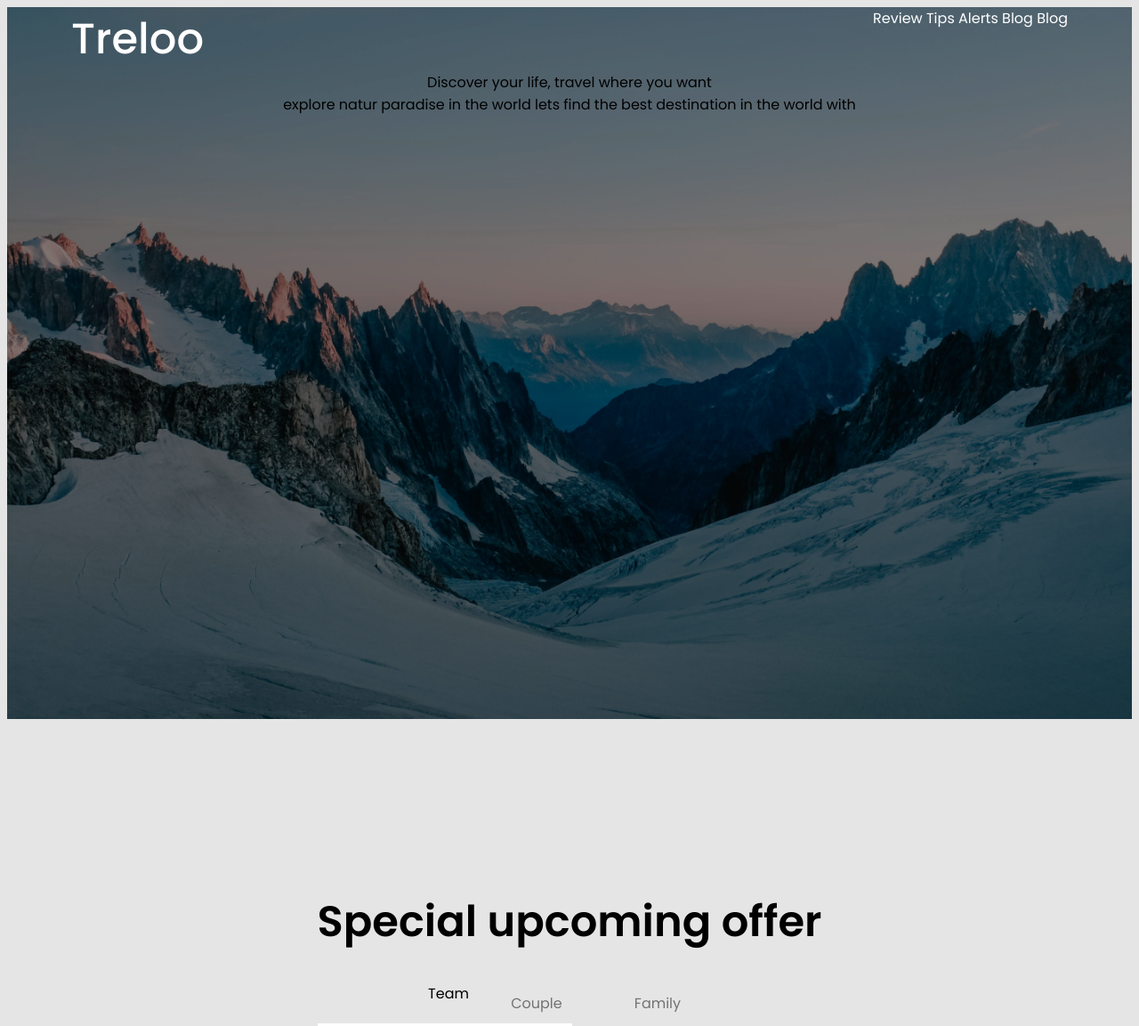
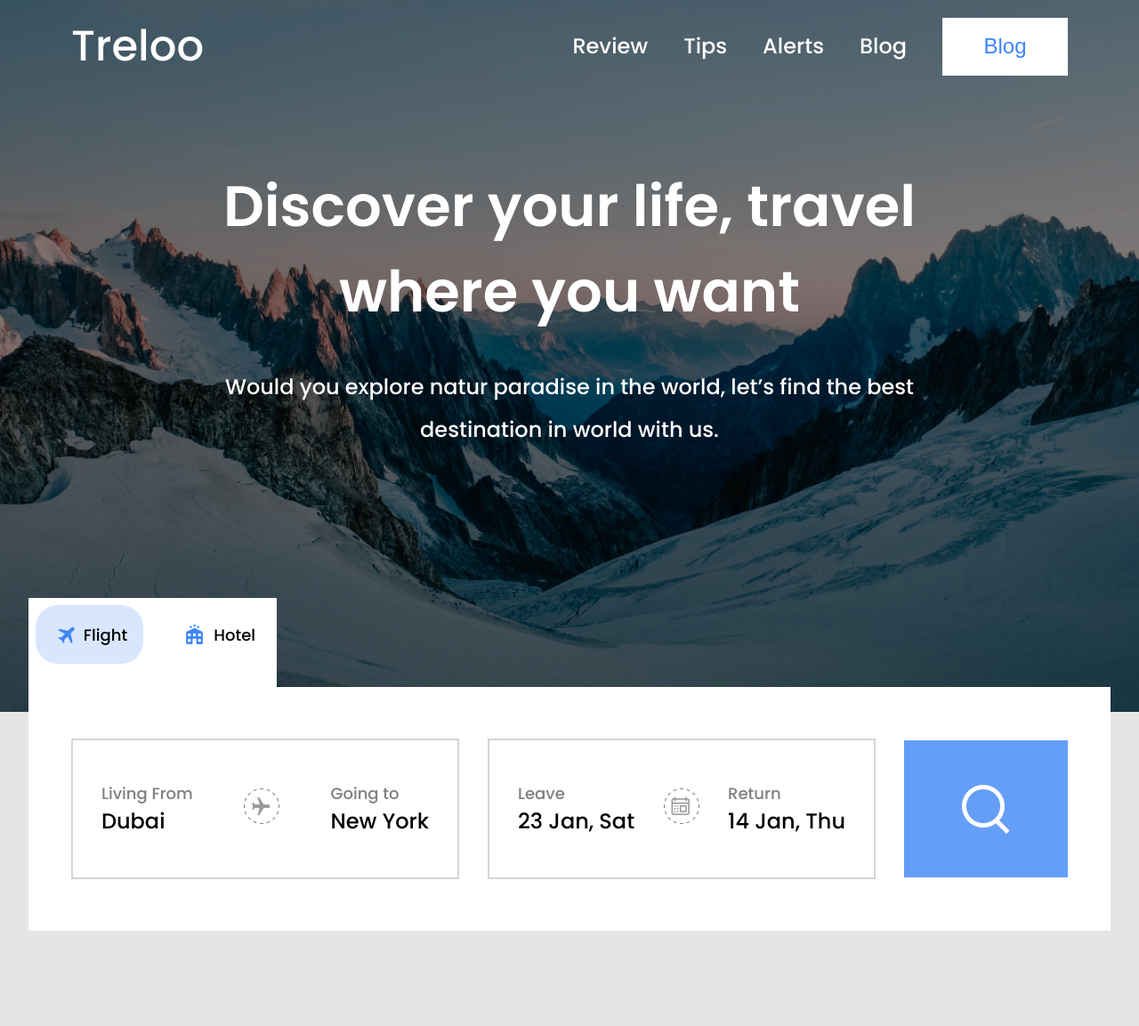
Before and after one commit to zeemoh/travel-agent-landing-page, a plain HTML site: page index.html in a window 1280 px wide. Shown: the top 1153 px of the page at 89% size. Drawn offline with Linux system fonts and the light colour scheme.

Commit message:
top section and footer

```diff
--- a/index.html
+++ b/index.html
@@ -18,60 +18,70 @@
       <div class="container">
         <div class="header">
           <p>Treloo</p>
-          <ul>
-            <li><a href="">Review</a></li>
-            <li><a href="">Tips</a></li>
-            <li><a href="">Alerts</a></li>
-            <li><a href="">Blog</a></li>
-            <li><a href="">Blog</a></li>
-          </ul>
+          <div class="nav-links">
+            <p><a href="">Review</a></p>
+            <p><a href="">Tips</a></p>
+            <p><a href="">Alerts</a></p>
+            <p><a href="">Blog</a></p>
+            <button >Blog</button>
+          </div>
+        </div >
+            <div class="jumbotron">
+              <h2>Discover your life, travel where you want</h2>
+              <p> Would you explore natur paradise in the world, let’s find the best destination in world with us.</p>
+            </div>
+          </div>
         </div>
-            <p>Discover your life, travel where you want</p>
-<p> explore natur paradise in the world  lets find the best destination in the world with </p>
 
-    </div>
+    </section>
+
+    <section class="flight-data">
+      <div class="container">
+        <div class="flight-data-1">
+          <div class="inner">
+            <div class="flight">
+              <img src="./assets/Airplane Mode On.png" alt="" >
+              <p>Flight</p>
+            </div>
+            <div class="hotel">
+              <img src="./assets/Hotel Star.png" alt="" srcset="">
+              <p>Hotel</p>
+            </div>
+          </div>
+        </div>
+        <div class="flight-data-2">
+           <div class="departure">
+             <div class="div1">
+              <p>Living From</p>
+              <p>Dubai</p>
+             </div>
+             <div class="div2">
+               <img src="./assets/plane.png" alt="">
+             </div>
+             <div class="div1">
+              <p>Going to</p>
+              <p>New York</p>
+             </div>
+           </div>
+           <div class="departure">
+            <div class="div1">
+              <p>Leave</p>
+              <p>23 Jan, Sat</p>
+            </div>
+            <div class="div2">  <img src="./assets/time.png" alt=""></div>
+            <div class="div1">
+              <p>Return</p>
+              <p>14 Jan, Thu</p>
+            </div>
+           </div>
+           <div class="search"> <img src="./assets/search.png" alt=""></div>
+        </div>
+      </div>
     </section>
 
 
 
 
-          <section class="offer">
-             <div class="container">
-               <div class="offer-content">
-                 <h2 class="section-header">Special upcoming offer</h2>
-                 <div class="offer-tabs-div">
-                    <div class="offer-tab-active">
-                      <p>Team</p>
-                    </div>
-                    <div class="offer-tab"><p>Couple</p></div>
-                    <div class="offer-tab"><p>Family</p></div>
-                 </div>
-                      <div class="offer-card-div">
-                        <div class="offer-card">
-                        <div class="offer-card-top">
-                          <img src="./assets/offer 1.png" alt="">
-                        </div>
-                        <div class="offer-card-bottom">
-                          <h3>Loga sea</h3>
-                        </div>
-                        </div>
-                        <div class="offer-card">
-                          <div class="offer-card-top">
-                            <img src="./assets/offer 2.png" alt="" />
-                          </div>
-                          <div class="offer-card-bottom">
-                            <h3>Ansgar scheffold</h3>
-                           <p> <img src="./assets/offer 3.png" alt="" /> </p>
-                          </div>
-                        </div>
-                          <div class="offer-card-bottom">
-                            <h3>Lonax</h3>
-                           <p> <img src="./assets/Location." alt="" /> </p>
-                      </div>
-                </div>
-             </div>
-
-          </section>
 
 
 
@@ -213,5 +223,19 @@
         </div>
       </div>
     </section>
+
+    <footer>
+      <div class="container">
+        <div class="footer-content">
+            <p>© 2022 Treloo LLC - All right reserved.</p>
+            <ul>
+              <li>Review</li>
+              <li>Tips</li>
+              <li>Alert</li>
+              <li>Blog</li>
+            </ul>
+        </div>
+      </div>
+    </footer>
   </body>
 </html>
--- a/style.css
+++ b/style.css
@@ -1,6 +1,9 @@
 body {
   font-family: "Poppins", sans-serif;
   background: #e5e5e5;
+  box-sizing: border-box;
+  padding: 0;
+  margin: 0;
 }
 
 h1,
@@ -17,6 +20,11 @@ a {
 ul {
   margin: 0 !important;
   padding: 0 !important;
+}
+
+li {
+  list-style: none;
+  display: inline-block;
 }
 
 .container {
@@ -48,31 +56,149 @@ ul {
 .top-section .header {
   display: flex;
   justify-content: space-between;
+  align-items: center;
   width: 100%;
   color: white;
+  padding: 1rem;
+  margin-bottom: 5rem;
 }
 .top-section .header p {
   font-size: 48px;
   font-weight: 500;
+  margin: 0;
+}
+
+.top-section .header .nav-links {
+  display: flex;
+  gap: 2.5rem;
+  align-items: center;
+}
+
+.top-section .header .nav-links p {
+  font-size: 24px;
+  font-weight: 500;
+  line-height: 36px;
+  text-align: left;
+}
+.top-section .header .nav-links button {
+  height: 65px;
+  width: 141px;
+  background: #fff;
+  color: #3e86f5;
+  font-size: 24px;
+  font-weight: 500;
+  border: none;
+  display: block;
 }
 
 .top-section .header a {
   color: #fff;
 }
 
-.top-section ul li {
-  display: inline;
+.top-section .jumbotron {
+  width: 820px;
+}
+.top-section .jumbotron h2 {
+  font-size: 64px;
+  font-weight: 600;
+  line-height: 96px;
+  color: #fff;
+  text-align: center;
+}
+.top-section .jumbotron p {
+  color: #fff;
+  font-size: 24px;
+  font-weight: 500;
+  line-height: 48px;
+  letter-spacing: 0em;
+  text-align: center;
+  margin-top: 2.2rem !important;
 }
 
-.top-section ul li {
-  display: inline;
-  text-decoration: none;
+.flight-data {
+  margin-top: -8rem;
 }
 
+.flight-data .flight-data-1 {
+  align-self: flex-start;
+  height: 100px;
+  width: 279px;
+  background: #fff;
+  margin-left: -3rem;
+}
 
+.flight-data .flight-data-1 .inner {
+  display: flex;
+  align-items: center;
+  padding: 8px 1.5rem 0 8px;
+  justify-content: space-between;
+}
 
+.flight-data .flight-data-1 .inner .flight {
+  height: 66px;
+  width: 121px;
+  border-radius: 25px;
+  background: rgba(62, 134, 245, 0.2);
+  display: flex;
+  justify-content: center;
+  align-items: center;
+}
 
+.flight-data .flight-data-1 .inner .hotel {
+  display: flex;
+  justify-content: center;
+  align-items: center;
+  gap: 0.6rem;
+}
 
+.flight-data .flight-data-1 .inner p {
+  font-size: 18px;
+  font-weight: 500;
+  line-height: 27px;
+  color: #000;
+}
+
+.flight-data .flight-data-2 {
+  height: 274px;
+  width: 100%;
+  background: #fff;
+  display: flex;
+  align-items: center;
+  gap: 2rem;
+  padding: 0 3rem;
+}
+
+.flight-data .flight-data-2 .departure {
+  border: 2px solid rgba(172, 172, 172, 0.5);
+  height: 154px;
+  flex: 2;
+  display: flex;
+  padding: 0 2rem;
+  justify-content: space-between;
+  align-items: center;
+}
+
+.flight-data .flight-data-2 .departure .div1 p {
+  color: #00000080;
+  font-size: 18px;
+  font-weight: 500;
+  line-height: 27px;
+}
+.flight-data .flight-data-2 .departure .div1 p:nth-child(2) {
+  font-size: 24px;
+  font-weight: 500;
+  line-height: 36px;
+  color: #000;
+}
+
+.flight-data .flight-data-2 .search {
+  height: 154px;
+  flex: 1;
+  background: #3e86f5cc;
+  display: flex;
+  justify-content: center;
+  align-items: center;
+}
 
 .offer {
   padding-top: 12rem;
@@ -146,15 +272,6 @@ ul {
   line-height: 21px;
   color: #00000080;
 }
-
-
-
-
-
-
-
-
-
 
 .travel {
   padding-top: 12rem;
@@ -388,7 +505,7 @@ ul {
   width: 743px;
   text-align: center;
 }
-.discount .discount-content button{
+.discount .discount-content button {
   height: 80px;
   width: 220px;
   background: #fff;
@@ -400,3 +517,26 @@ ul {
   border: none;
   margin-top: 2rem;
 }
+
+.footer-content p {
+  font-size: 20px;
+  font-weight: 500;
+  line-height: 42px;
+  color: #00000080;
+}
+
+.footer-content{
+  display: flex;
+  justify-content: space-between;
+  width: 100%;
+  padding: 5rem 0 2rem 0;
+}
+
+.footer-content li {
+  margin-left: 2rem;
+  font-size: 24px;
+  font-weight: 500;
+  line-height: 36px;
+  color: #000000bf;
+  cursor: pointer;
+}
```
Also changed, not shown: assets/Airplane Mode On.png (added), assets/Hotel Star.png (added), assets/plane.png (added), assets/search.png (added), assets/time.png (added).
